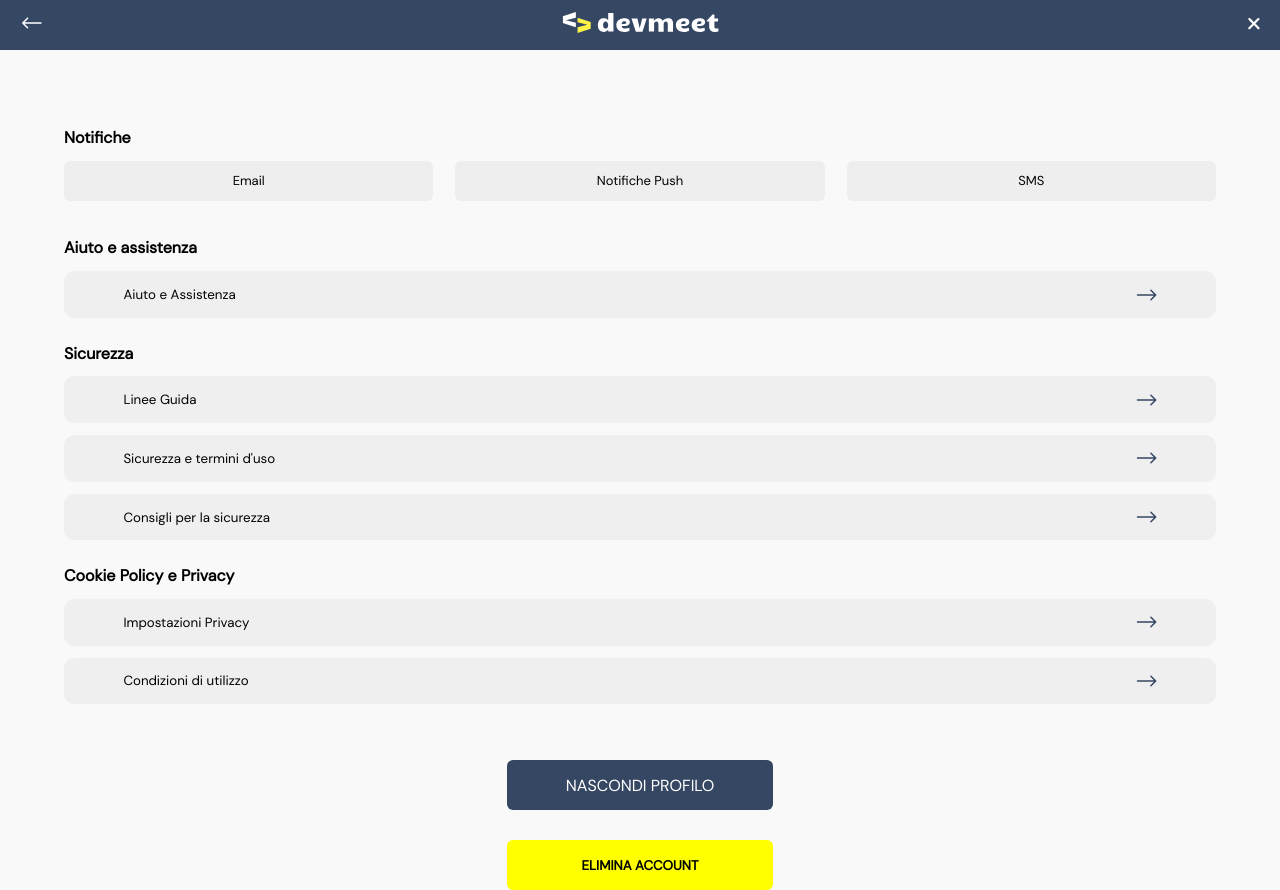
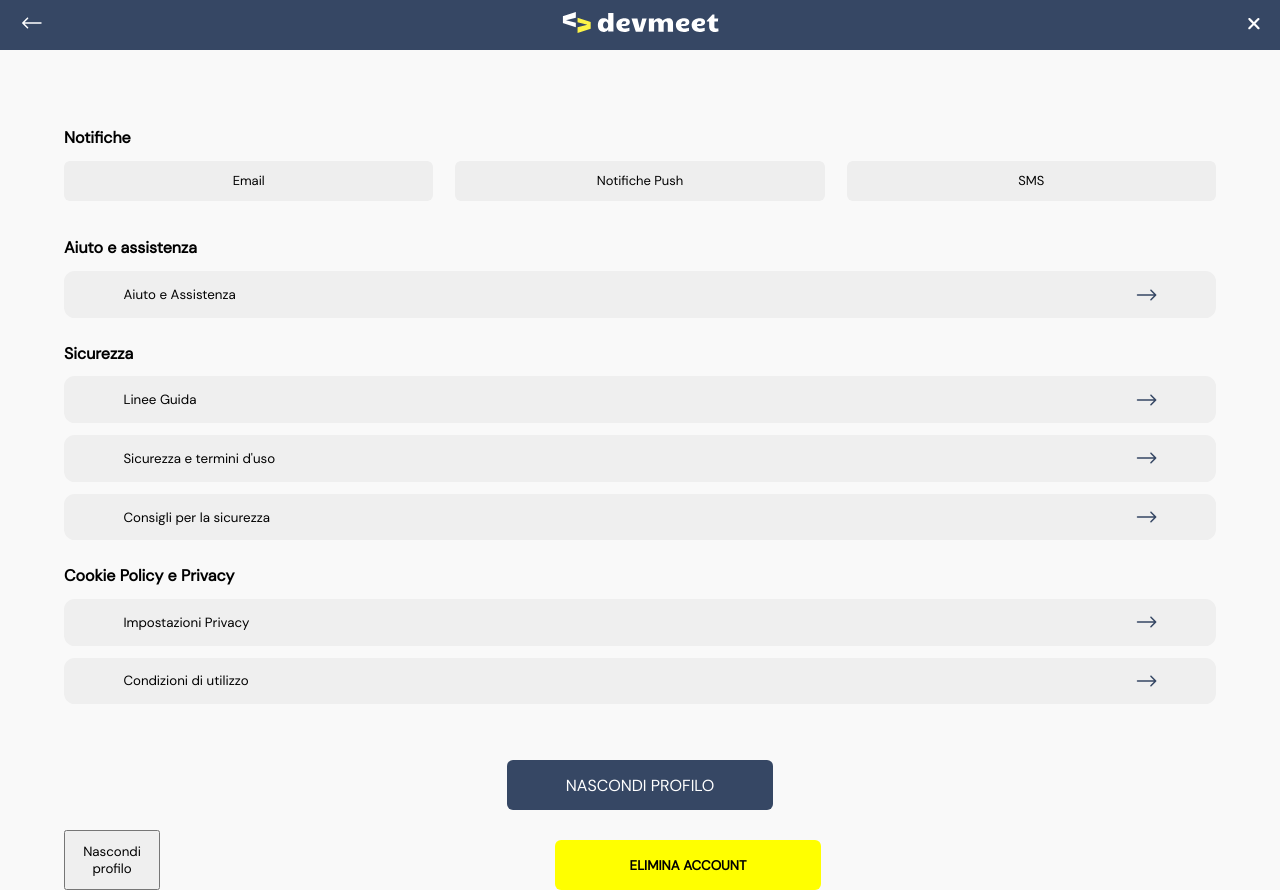
Before and after one commit to Emiliano-S/devmeet, a React (Create React App) app: page /settings in a window 1280 px wide. Built offline with nearby package versions, Linux system fonts and the light colour scheme; the HTML template or start-up script is replaced by a standard one.

Commit message:
Aggiunta bottone nascondi e mostra profilo

```diff
--- a/src/components/PopUp.js
+++ b/src/components/PopUp.js
@@ -90,6 +90,31 @@ const PopUpDeactivateAccount = () =>{
   )
 }
 
+const PopUpReactivateAccount = () =>{
+  return(
+    <>
+    <span className="PopUpTitle">Mostra profilo</span>
+     <div className="PopUpText">
+      <p style={{fontFamily: 'DM Sans Bold'}}>Hai già trovato un lavoro e non vuoi più ricevere nuove proposte?</p>
+      <p> Nascondi il tuo profilo e riattivalo in un secondo memento in modo tale da non perdere i tuoi dati. </p>
+     </div>
+     <div className="PopUpText">
+        <Button
+            submit
+            type="submit"
+            form="user-info"
+            value="Submit"
+            bgColor={"#fcf347"}
+            wd={"100%"}
+            hg={"3em"}
+            text={"ELIMINA ACCOUNT"}
+            textColor={"rgb(54,71,100)"}
+          />
+     </div>
+    </>
+  )
+}
+
 export function PopUp({ type, handleChange }) {
   return (
     <div className="PopUpContainer">
@@ -97,6 +122,7 @@ export function PopUp({ type, handleChange }) {
         {type === 1 && <PopUpAppointment />}
         {type === 2 && <PopUpDeleteAccount />}
         {type === 3 && <PopUpDeactivateAccount />}
+        {type === 4 && <PopUpReactivateAccount />}
         <div className="PopUpCloser" onClick={handleChange}>
           <img src={closer} alt="Chiudi PopUp" />
         </div>
--- a/src/pages/Settings.js
+++ b/src/pages/Settings.js
@@ -8,10 +8,21 @@ import UploadButton from "../components/UploadButton";
 const Settings = () => {
   const [popUpVisibility, setPopUpVisibility] = useState(false);
   const [popUpType, setPopUpType] = useState(0);
+  const [buttonTextVisibility, setButtontextVisibility] = useState('Nascondi profilo');
 
   const closePopUp = (type) =>{
     setPopUpType(type)
     setPopUpVisibility(!popUpVisibility);
+  }
+
+  const changeText = () =>{
+      if(buttonTextVisibility === "Nascondi profilo"){
+        setButtontextVisibility("Mostra profilo");
+        closePopUp(3);
+      }else{
+        setButtontextVisibility("Nascondi profilo")
+        closePopUp(4);
+      }
   }
 
   return (
@@ -71,7 +82,7 @@ const Settings = () => {
                           textClicked ={'ATTIVA PROFILO'}
                           wg = {'semibold'} />
                           <div style={{width: "100%", display:"flex", justifyContent:"center", paddingTop:"20px"}}>
-
+      <button onClick={changeText}>{buttonTextVisibility}</button>
       <Button submit text={'ELIMINA ACCOUNT'} textColor={'black'} bgColor={'yellow'} wd={'266px'} hg={'50px'} wg={'bold'} onClickFunction={()=>{closePopUp(2)}}/>
                           </div>
 
```
